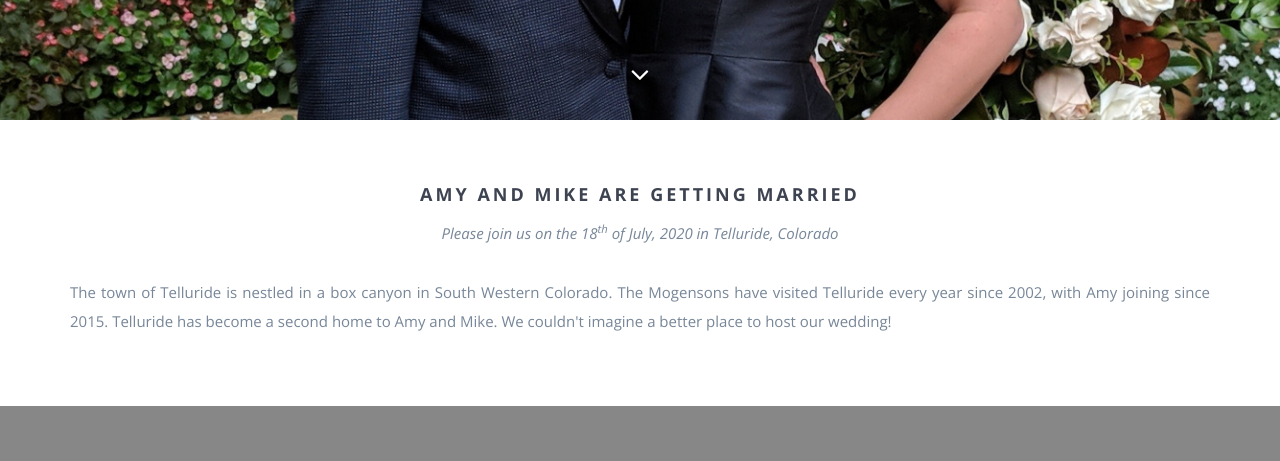
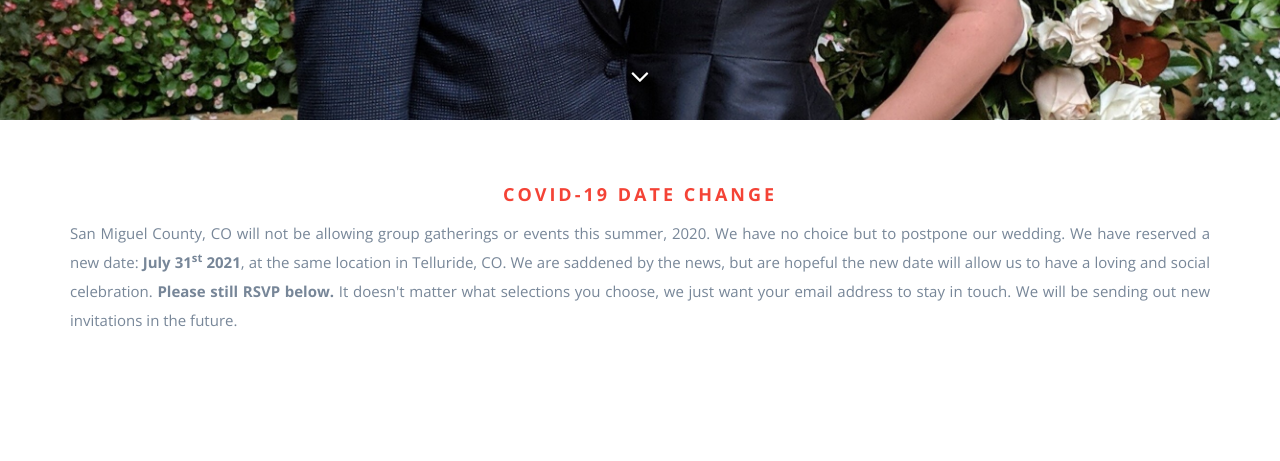
Before and after one commit to mogenson/mogenson.github.io, a website: page index.html in a window 1280 px wide. Shown: the part 630-1091 px from the top of the page. Drawn offline with nearby package versions, Linux system fonts and the light colour scheme; some packages are replaced by stand-ins of ours; a script that the page names is missing.

Commit message:
change wedding date......

```diff
--- a/css/alert.css
+++ b/css/alert.css
@@ -1,5 +1,6 @@
 /* The alert message box */
 .alert {
+    text-align: center;
     padding: 20px;
     background-color: #f44336; /* Red */
     color: white;
--- a/index.html
+++ b/index.html
@@ -10,11 +10,11 @@
 <head>
     <meta charset="utf-8">
     <meta http-equiv="X-UA-Compatible" content="IE=edge"/>
-    <title>Amy & Mike are getting married!</title>
+    <title>Mike & Amy are getting married!</title>
     <meta name="description" content="We would like to invite you to our wedding.">
     <meta name="viewport" content="width=device-width, initial-scale=1">
     <meta name="theme-color" content="#ffffff">
-    <meta property="og:title" content="Amy & Mike are getting married">
+    <meta property="og:title" content="Mike & Amy are getting married">
     <meta property="og:description" content="We would like to invite you to our wedding.">
     <meta property="og:image" content="https://mikeandamy2021.com/img/hero-min.jpg">
     <meta property="og:type" content="website">
@@ -40,7 +40,7 @@
 <![endif]-->
 <div class="alert" id="alert">
   <span class="closebtn" onclick="this.parentElement.style.display='none';">&times;</span>
-  <b>NOTICE:</b> We are closely monitoring the COVID-19 outbreak. As of now, we are proceeding with the wedding as planned. Please check back here for updates or changes.
+  <b>NOTICE:</b> Due to COVID-19, the wedding date has changed! Please read below.
 </div>
 <script>window.onscroll=function(){document.getElementById("alert").style.display="none";window.onscroll = null;}</script>
 <section class="hero">
@@ -70,15 +70,30 @@
     <div class="down-arrow floating-arrow"><a href="#invitation"><i class="fa fa-angle-down"></i></a></div>
 </section>
 
+<section class="section-padding">
+    <div class="container">
+        <div class="row">
+            <div class="col-md-12 text-center">
+                <h3 style="color: #f44336">COVID-19 date change</h3>
+                <p class="text-justify">San Miguel County, CO will not be allowing group gatherings or events this summer, 2020.
+                We have no choice but to postpone our wedding. We have reserved a new date: <b>July 31<sup>st</sup> 2021</b>,
+                at the same location in Telluride, CO. We are saddened by the news, but are hopeful the new date will allow us
+                to have a loving and social celebration. <b>Please still RSVP below.</b> It doesn't matter what selections you
+                choose, we just want your email address to stay in touch. We will be sending out new invitations in the future.</p>
+            </div>
+        </div>
+    </div>
+</section>
+
 <section id="invitation" class="section-padding">
     <div class="container">
         <div class="row">
             <div class="col-md-12 text-center">
-                <h3>Amy and Mike are getting married</h3>
-                <p><i>Please join us on the 18<sup>th</sup> of July, 2020 in Telluride, Colorado</i></p>
+                <h3>Mike & Amy are getting married!</h3>
+                <p><i>Please join us on the <s>18<sup>th</sup> of July, 2020</s> <b>31<sup>st</sup> of July, 2021</b> in Telluride, Colorado</i></p>
                 <p class="text-justify">The town of Telluride is nestled in a box canyon in South Western Colorado. The
                 Mogensons have visited Telluride every year since 2002, with Amy joining since 2015. Telluride has
-                become a second home to Amy and Mike. We couldn't imagine a better place to host our wedding!</p>
+                become a second home to Mike and Amy. We couldn't imagine a better place to host our wedding!</p>
             </div>
         </div>
     </div>
```
